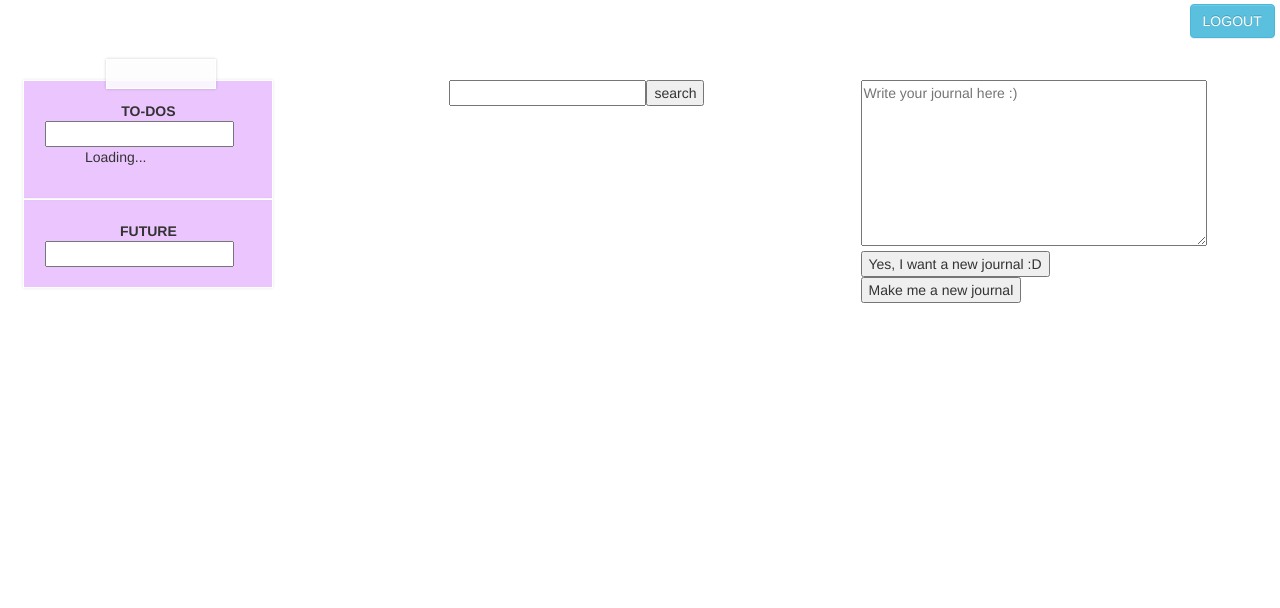
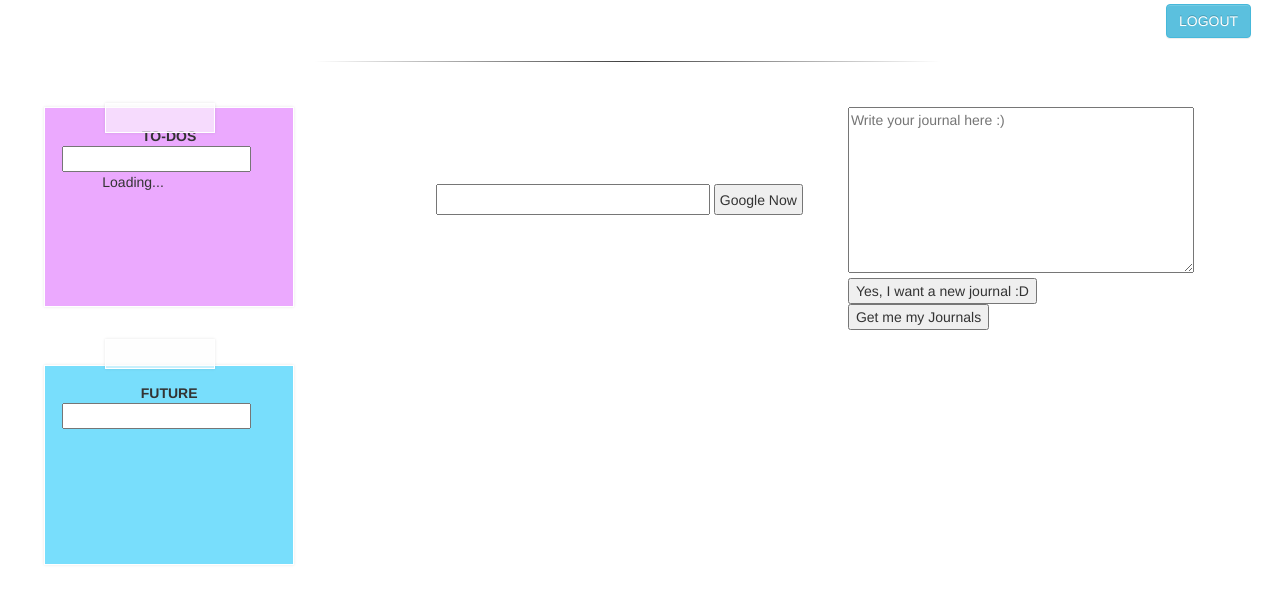
Before and after one commit to soummyaah/lifetab, a Django app: page / in a window 1280 px wide. Shown: the top 608 px of the page. Run offline with Django 3.2, Linux system fonts and the light colour scheme; the visitor is signed in with stand-in values (Sample User, id 1); some libraries are stand-ins or nearby versions.

Commit message:
more css

```diff
--- a/static/css/home.css
+++ b/static/css/home.css
@@ -2,27 +2,16 @@ hr{
 	max-width: 50%;
 	height: 1px;
 	border: 0;
-	 background-image: -moz-linear-gradient(left, rgba(0,0,0,0), rgba(0,0,0,0.75), rgba(0,0,0,0));
+	background-image: -moz-linear-gradient(left, rgba(0,0,0,0), rgba(0,0,0,0.75), rgba(0,0,0,0));
+	background-image: -webkit-linear-gradient(left, rgba(0,0,0,0), rgba(0,0,0,0.75), rgba(0,0,0,0));
+	background-image: -ms-linear-gradient(left, rgba(0,0,0,0), rgba(0,0,0,0.75), rgba(0,0,0,0));
+	background-image: -o-linear-gradient(left, rgba(0,0,0,0), rgba(0,0,0,0.75), rgba(0,0,0,0));
 	color: #333;
 	text-align: center;
 	/*box-shadow: 0 0 10px 1px black;*/
 }
-
-.wrapper{
-background-color: black;
-}
-
-.header{
-
-}
-
-.logout-button{
-
-}
-
-.left-section{
-
-
+#wrapper{
+	max-width: 98%;
 }
 .content{
 	margin-top: 15%
@@ -31,35 +20,46 @@ background-color: black;
 	width: 30%;
 	margin: 0 auto;
 }
-#today-box{
+#today-box	{
 	width: 250px;
+	height: 200px;
+	background: rgba(222, 112, 254, .6);
+  -webkit-box-shadow: 0px 0 3px rgba(0,0,0,0.1);
+  -moz-box-shadow: 0px 0 3px rgba(0,0,0,0.1);
+  box-shadow: 0px 0 3px rgba(0,0,0,0.1);
 }
 #future-box{
 	width: 250px;
+	height: 200px;
+	background: rgba(30, 200, 250, .6);
+  -webkit-box-shadow: 0px 0 3px rgba(0,0,0,0.1);
+  -moz-box-shadow: 0px 0 3px rgba(0,0,0,0.1);
+  box-shadow: 0px 0 3px rgba(0,0,0,0.1);
 }
 .heading{
 	text-align:center;
 }
 
-#li-header{
-
+.sticky{
+  display: block;
+  content: "";
+  /*position: absolute; */
+  width: 110px;
+  /*height: 30px;*/
+  top: -0%;
+  left: 30%;
+  border: 1px solid #fff;
+  padding: 5%;
 }
 
-#centersection{
-
-}
-
-#google-search{
-
-}
 .taped2:after{
   border: 1px solid #fff;
   display: block;
   content: "";
-  position: absolute;
+  position: relative;
   width: 110px;
   height: 30px;
-  top: -21px;
+  top: -60%;
   left: 20%;
   border: 1px solid #fff;
   background: rgba(254, 254, 254, .6);
@@ -67,17 +67,18 @@ background-color: black;
   -moz-box-shadow: 0px 0 3px rgba(0,0,0,0.1);
   box-shadow: 0px 0 3px rgba(0,0,0,0.1);
 }
-.sticky{
+
+.taped3:after{
+  border: 1px solid #fff;
   display: block;
   content: "";
-  /*position: absolute; */
+  position: relative;
   width: 110px;
-  /*height: 30px;*/
-  /*top: -21px;*/
-  left: 30%;
+  height: 30px;
+  top: -55%;
+  left: 20%;
   border: 1px solid #fff;
-  padding: 5%;
-  background: rgba(222, 160, 254, .6);
+  background: rgba(254, 254, 254, .6);
   -webkit-box-shadow: 0px 0 3px rgba(0,0,0,0.1);
   -moz-box-shadow: 0px 0 3px rgba(0,0,0,0.1);
   box-shadow: 0px 0 3px rgba(0,0,0,0.1);
--- a/templates/lifetab/home.html
+++ b/templates/lifetab/home.html
@@ -60,10 +60,11 @@
                 <a href="{% url 'auth:logout' %}?next={{ request.path }}"><button class="btn-info btn" type ="submit">LOGOUT</button></a>
             </div>
  		</div>
- 	    </div>
-    <div class="row" style="padding:3%;">
+ 	</div>
+    <hr>
+    <div class="row" style="padding:2% 2%;">
      	<div id="left-section" class="col-md-4">
-            <div class="row">
+            <div class="row" style="padding:0%;margin:0% 5% 15% 5%;">
          		<div id="today-box" class="sticky taped2">
          			<div class="heading">
                         <strong>TO-DOS</strong>
@@ -72,7 +73,7 @@
                         <form action="{% url 'todo:create' %}" id="today-create" method="post">
                             {% csrf_token %}
                             <input type="text" name="title"/><br>
-                            <input type="submit" style="display:none">
+                            <input type="submit" style="display:none"/>
                         </form>
                     </div>
                     <ul id="today-ul">
@@ -80,8 +81,8 @@
              		</ul>
          		</div>
             </div>
-            <div class="row">
-         		<div id="future-box" class="sticky taped2">
+            <div class="row" style="padding:0%;margin:0% 5% 5% 5%;">
+         		<div id="future-box" class="sticky taped3">
          			<div class="heading">
          				<strong>FUTURE</strong>
          			</div>
@@ -94,9 +95,12 @@
             </div>
      	</div>
      	<div id="center-section" class="col-md-4">
-     		<div id = "google-search">
+     		<div id = "google-search" style="margin: 20% 0 0 0">
     				<form id="tfnewsearch" method="get" action="http://www.google.com/search">
-    		        	<input type="text" class="tftextinput" name="q" size="21" maxlength="120"><input type="submit" value="search" class="tfbutton">
+    		        	<input type="text" class="tftextinput" name="q" size="30" maxlength="120" style="padding:1%;">
+                        <button type="submit" value="search" class="tfbutton" style="padding:1%;">
+                            Google Now
+                        </button>
     				</form>
      		</div>
      		<!-- <div id = "clock">
@@ -112,7 +116,7 @@
      		</div>
      		<div id="your-journal">
      			<form>
-     				<input type="submit" value="Make me a new journal">
+     				<input type="submit" value="Get me my Journals">
      			</form>
      		</div>
      	</div>
```
